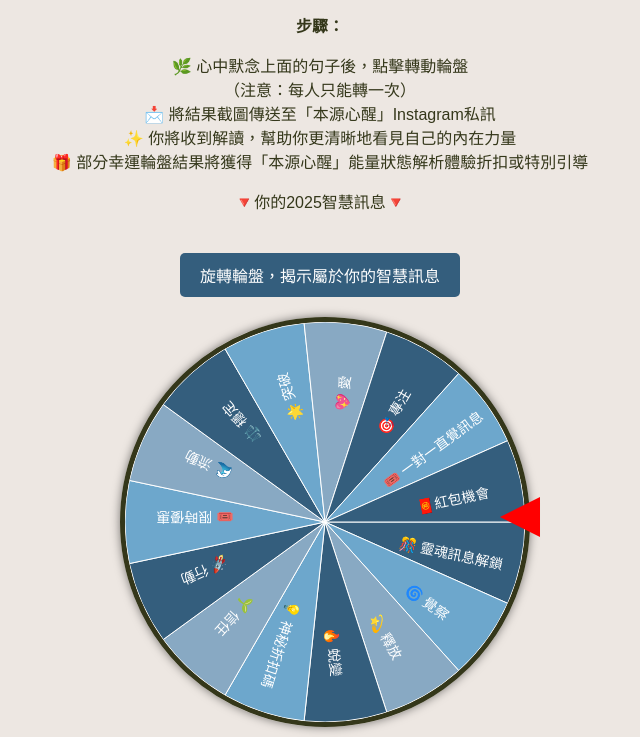
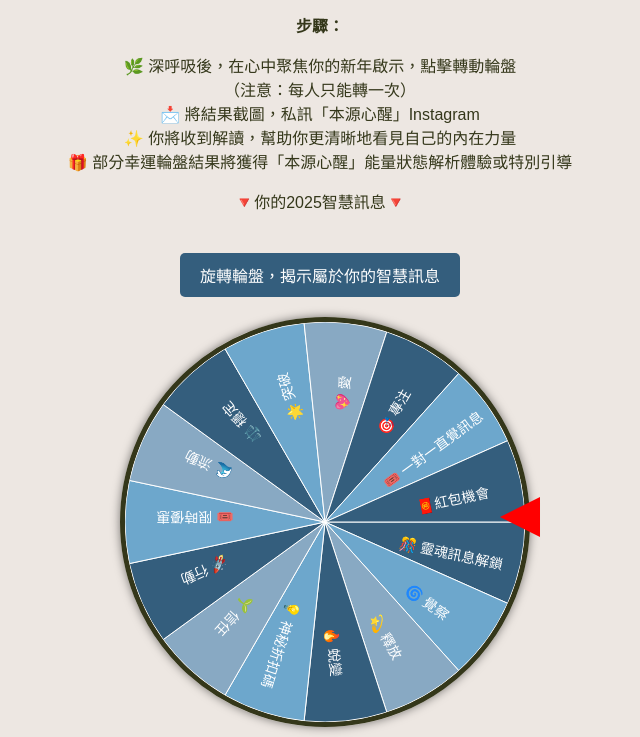
Before and after one commit to jeannie333/originpath-fortune-wheel, a plain HTML site: page index.html in a window 1280 px wide. Shown: the part 138-875 px from the top of the page, without its empty margins (320-960 px from the left). Drawn offline with Linux system fonts and the light colour scheme.

Commit message:
Update index.html

```diff
--- a/index.html
+++ b/index.html
@@ -87,10 +87,10 @@
     <h1>🔵本源心醒‧時來運轉輪盤🎡</h1>
     <p>✨你的內在已知答案，<br>這次，讓流轉的能量為你指引方向✨<p>
     <p><strong>步驟：</strong></p>
-    <p>🌿 心中默念上面的句子後，點擊轉動輪盤<br>（注意：每人只能轉一次）<br>
-       📩 將結果截圖傳送至「本源心醒」Instagram私訊<br>
+    <p>🌿 深呼吸後，在心中聚焦你的新年啟示，點擊轉動輪盤<br>（注意：每人只能轉一次）<br>
+       📩 將結果截圖，私訊「本源心醒」Instagram<br>
        ✨ 你將收到解讀，幫助你更清晰地看見自己的內在力量<br>
-       🎁 部分幸運輪盤結果將獲得「本源心醒」能量狀態解析體驗折扣或特別引導
+       🎁 部分幸運輪盤結果將獲得「本源心醒」能量狀態解析體驗或特別引導
     </p>
     <p>🔻你的2025智慧訊息🔻</p>
 
```
